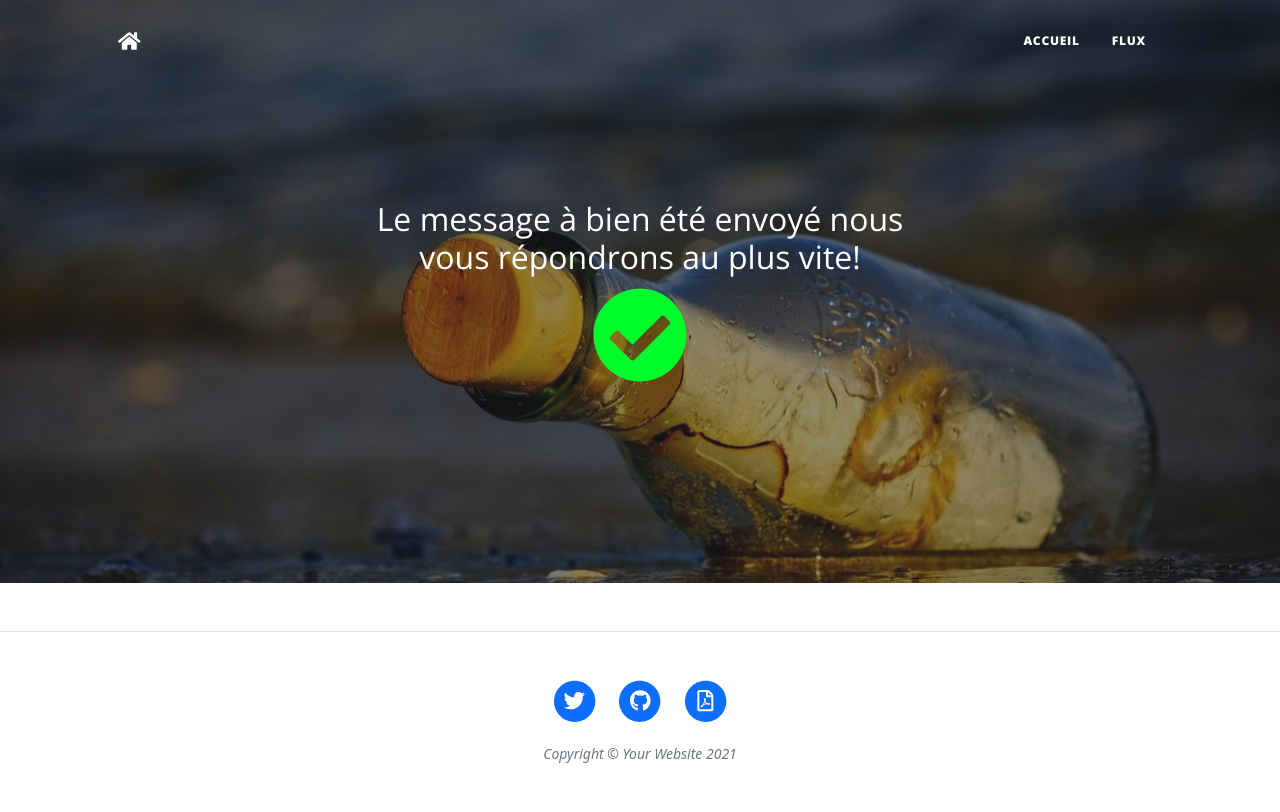
After one commit to EPeurou/P5ElouanPeurou, a PHP site: template templates/confirm.html.twig in a window 1280 px wide. The commit adds this page. Run offline with PHP 8.4, Linux system fonts and the light colour scheme; the template is opened without the code that fills it, so the values that code supplies are empty; some libraries are stand-ins or nearby versions.

Commit message:
+6
the homepage is ok, add a confirmation page for the contact from

```diff
--- a/controller.php
+++ b/controller.php
@@ -32,3 +32,8 @@ function post(){
     global $twig;
     echo $twig->render('post.html.twig');
 }
+
+function confirm(){
+    global $twig;
+    echo $twig->render('confirm.html.twig');
+}
--- /dev/null
+++ b/css/standard.css
@@ -0,0 +1,3 @@
+.check-icon{
+    color: rgb(1, 252, 43) !important;
+}
--- a/index.php
+++ b/index.php
@@ -19,6 +19,9 @@ if (isset($_GET['action'])) {
     elseif ($_GET['action'] == 'post') {
         post();
     }
+    elseif ($_GET['action'] == 'confirm') {
+        confirm();
+    }
 }
 else {
     homepage();
--- /dev/null
+++ b/templates/confirm.html.twig
@@ -0,0 +1,72 @@
+
+<!DOCTYPE html>
+<html>
+    <head>
+        <meta charset="utf-8" />
+        <meta name="viewport" content="width=device-width, initial-scale=1, shrink-to-fit=no" />
+        <meta name="description" content="" />
+        <meta name="author" content="" />
+        <title>Clean Blog - Start Bootstrap Theme</title>
+        {% block stylesheets %}
+            {% include "source.html.twig" %}
+        {% endblock %}
+    </head>
+    <body>
+    {% block nav %}
+        {% include 'navbar.html.twig' %}
+    {% endblock %}
+    <header class="masthead" style="background-image: url('assets/img/bottle1280.jpg')">
+            <div class="container position-relative px-4 px-lg-5">
+                <div class="row gx-4 gx-lg-5 justify-content-center">
+                    <div class="col-md-10 col-lg-8 col-xl-7">
+                        <div class="site-heading">
+                            <h2>Le message à bien été envoyé nous vous répondrons au plus vite!</h2>
+                            <span class="subheading"><i class="fas fa-4x fa-check-circle check-icon"></i></span>
+                        </div>
+                    </div>
+                </div>
+            </div>
+        </header>
+
+        <!-- Footer-->
+        <footer class="border-top">
+            <div class="container px-4 px-lg-5">
+                <div class="row gx-4 gx-lg-5 justify-content-center">
+                    <div class="col-md-10 col-lg-10 col-xl-7">
+                        <ul class="list-inline text-center">
+                            <li class="list-inline-item">
+                                <a href="#!">
+                                    <span class="fa-stack fa-lg">
+                                        <i class="fas fa-circle fa-stack-2x"></i>
+                                        <i class="fab fa-twitter fa-stack-1x fa-inverse"></i>
+                                    </span>
+                                </a>
+                            </li>
+                            <li class="list-inline-item">
+                                <a href="https://github.com/EPeurou">
+                                    <span class="fa-stack fa-lg">
+                                        <i class="fas fa-circle fa-stack-2x"></i>
+                                        <i class="fab fa-github fa-stack-1x fa-inverse"></i>
+                                    </span>
+                                </a>
+                            </li>
+                            <li class="list-inline-item">
+                                <a href="assets/img/CvElouanPeurou.pdf">
+                                    <span class="fa-stack fa-lg">
+                                        <i class="fas fa-circle fa-stack-2x"></i>
+                                        <i class="far fa-file-pdf fa-stack-1x fa-inverse"></i>
+                                    </span>
+                                </a>
+                            </li>
+                        </ul>
+                        <div class="small text-center text-muted fst-italic">Copyright &copy; Your Website 2021</div>
+                    </div>
+                </div>
+            </div>
+        </footer>
+        <!-- Bootstrap core JS-->
+        <script src="https://cdn.jsdelivr.net/npm/bootstrap@5.0.1/dist/js/bootstrap.bundle.min.js"></script>
+        <!-- Core theme JS-->
+        <script src="js/scripts.js"></script>
+    </body>
+</html>
--- a/templates/source.html.twig
+++ b/templates/source.html.twig
@@ -2,6 +2,7 @@
 <link href="https://fonts.googleapis.com/css?family=Lora:400,700,400italic,700italic" rel="stylesheet" type="text/css" />
 <link href="https://fonts.googleapis.com/css?family=Open+Sans:300italic,400italic,600italic,700italic,800italic,400,300,600,700,800" rel="stylesheet" type="text/css" />
 <link href="css/styles.css" rel="stylesheet" />
+<link href="css/standard.css" rel="stylesheet" />
 <link href="https://cdn.jsdelivr.net/npm/bootstrap@5.0.1/dist/css/bootstrap.min.css" rel="stylesheet" integrity="sha384-+0n0xVW2eSR5OomGNYDnhzAbDsOXxcvSN1TPprVMTNDbiYZCxYbOOl7+AMvyTG2x" crossorigin="anonymous">
 <script src="https://use.fontawesome.com/releases/v5.15.3/js/all.js" crossorigin="anonymous"></script>
 <script src="https://cdn.jsdelivr.net/npm/bootstrap@5.0.1/dist/js/bootstrap.bundle.min.js" integrity="sha384-gtEjrD/SeCtmISkJkNUaaKMoLD0//ElJ19smozuHV6z3Iehds+3Ulb9Bn9Plx0x4" crossorigin="anonymous"></script>
```
Also changed, not shown: contact.php (+15 -13 lines), templates/index.html.twig (+6 -6 lines), assets/img/bottle1280.jpg (added).
